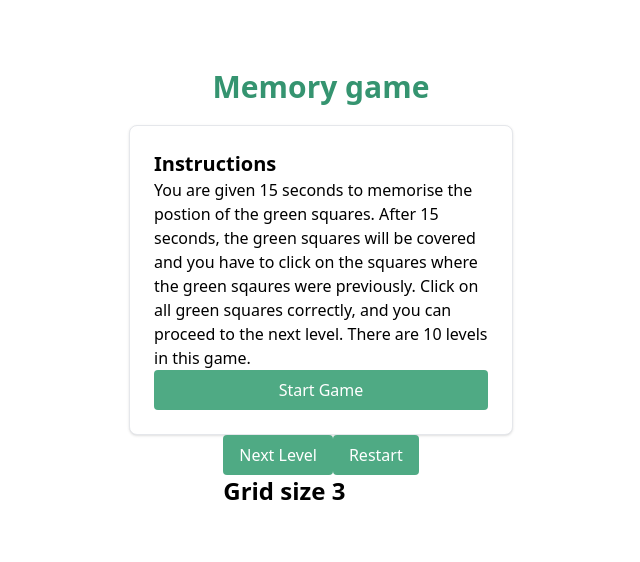
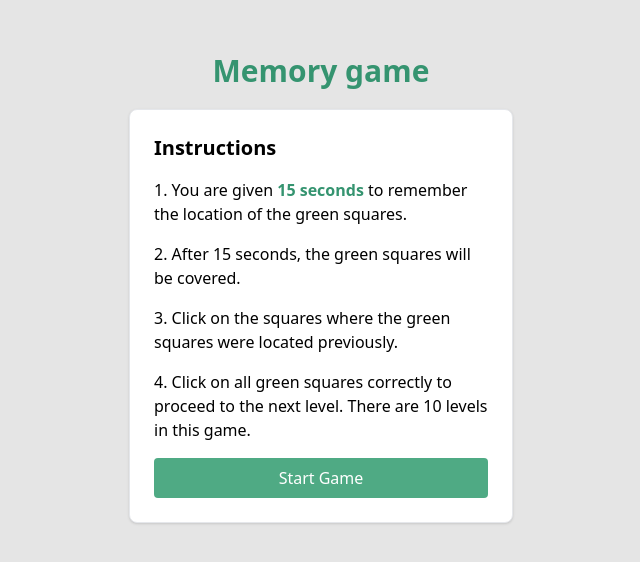
Before and after one commit to jlimsy/memory-game, a React (Vite) app: page / in a window 1280 px wide. Shown: the part 112-674 px from the top of the page, without its empty margins (319-959 px from the left). Built offline with nearby package versions, Linux system fonts and the light colour scheme.

Commit message:
increase legibility on WelcomePag

```diff
--- a/src/components/Grid.jsx
+++ b/src/components/Grid.jsx
@@ -5,6 +5,7 @@ export default function Grid({ grid, show, setShow }) {
   let numCells;
   for (let i = 1; i <= grid; i++) {
     numCells = [...Array(Math.pow(i, 2))].map((cell, idx) => idx);
+    numCells.sort(() => Math.random() - 0.5);
   }
 
   console.log(numCells.length);
--- a/src/index.css
+++ b/src/index.css
@@ -3,6 +3,10 @@
 @tailwind utilities;
 
 @layer base {
+  body {
+    @apply bg-neutral-200;
+  }
+
     h1 {
       @apply text-2xl font-bold;
     }
--- a/src/pages/GamePage.jsx
+++ b/src/pages/GamePage.jsx
@@ -1,13 +1,34 @@
+import { useState } from "react";
 import Grid from "../components/Grid";
 import Timer from "../components/Timer";
+import gridSize from "../utils/gridSize";
 
-export default function GamePage({ grid, seconds, show, setShow }) {
+export default function GamePage({
+  seconds,
+  setSeconds,
+  show,
+  setShow,
+  level,
+  setLevel,
+}) {
+  const [grid, setGrid] = useState(gridSize.level1.size);
+
+  const handleLevel = () => {
+    setLevel(level + 1);
+    setGrid(gridSize[`level${level}`].size);
+    console.log("level", level);
+    console.log("grid", grid);
+    setShow(true);
+    setSeconds(15);
+  };
   return (
     <>
       <Timer seconds={seconds} />
       <div className={`grid grid-cols-${grid}`}>
         <Grid grid={grid} show={show} setShow={setShow} />
       </div>
+      <button onClick={handleLevel}>Next Level</button>
+      <button>Restart</button>
     </>
   );
 }
--- a/src/pages/WelcomePage.jsx
+++ b/src/pages/WelcomePage.jsx
@@ -1,11 +1,9 @@
 import { useState, useEffect } from "react";
 import GamePage from "./GamePage";
-import gridSize from "../utils/gridSize";
 
 export default function WelcomePage() {
   const [start, setStart] = useState(false);
   const [level, setLevel] = useState(1);
-  const [grid, setGrid] = useState(gridSize.level1.size);
   const [seconds, setSeconds] = useState(15);
   const [isRunning, setIsRunning] = useState(false);
   const [show, setShow] = useState(true);
@@ -20,16 +18,6 @@ export default function WelcomePage() {
       }
     }
   }, [seconds]);
-
-  const handleLevel = () => {
-    setLevel(level + 1);
-    // setGrid(gridSize[`level+${level}`].size);
-    setGrid(gridSize[`level${level}`].size);
-    console.log("level", level);
-    console.log("grid", grid);
-    setShow(true);
-    setSeconds(15);
-  };
 
   const handleStart = () => {
     setStart(true);
@@ -53,32 +41,38 @@ export default function WelcomePage() {
 
       {start || (
         <div className="flex flex-col max-w-sm p-6 bg-white border border-gray-200 rounded-lg shadow">
-          <h2 className="text-left">Instructions</h2>
-          <p className="text-left">
-            You are given 15 seconds to memorise the postion of the green
-            squares. After 15 seconds, the green squares will be covered and you
-            have to click on the squares where the green sqaures were
-            previously. Click on all green squares correctly, and you can
-            proceed to the next level. There are 10 levels in this game.
-          </p>
+          <h2 className="text-left mb-4">Instructions</h2>
+          <ol className="space-y-4 mb-4 text-left list-decimal list-inside">
+            <li>
+              You are given{" "}
+              <span className="font-bold text-green-500">
+                {seconds} seconds
+              </span>{" "}
+              to remember the location of the green squares.
+            </li>
+            <li> After 15 seconds, the green squares will be covered.</li>
+            <li>
+              Click on the squares where the green squares were located
+              previously.
+            </li>
+            <li>
+              Click on all green squares correctly to proceed to the next level.
+              There are 10 levels in this game.
+            </li>
+          </ol>
           <button onClick={handleStart}>Start Game</button>
         </div>
       )}
       <div>
         {start && (
           <GamePage
-            grid={grid}
             seconds={seconds}
             show={show}
             setShow={setShow}
+            level={level}
+            setLevel={setLevel}
           />
         )}
-        <div>
-          {" "}
-          <button onClick={handleLevel}>Next Level</button>
-          <button>Restart</button>
-          <h1>Grid size {grid}</h1>
-        </div>
       </div>
     </div>
   );
```
